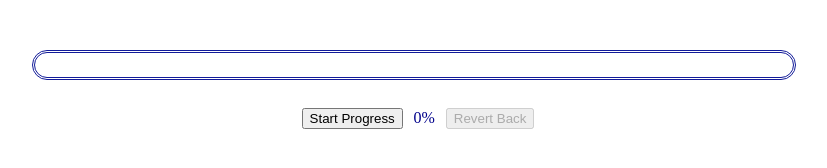
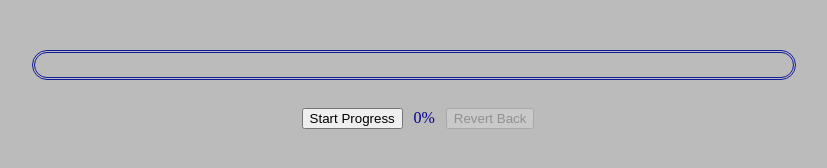
Before and after one commit to rpatwariingenuity/jsTraining, a plain HTML site: page D04/index.html in a window 1280 px wide. Shown: the whole page, without its empty margins (226-1053 px from the left). Drawn offline with Linux system fonts and the light colour scheme.

Commit message:
added background to body

```diff
--- a/D04/main.css
+++ b/D04/main.css
@@ -1,3 +1,7 @@
+body {
+    background-color: #bbbbbb;
+}
+
 #border {
     border-radius: 25px;
     border-width: 3px;
```
